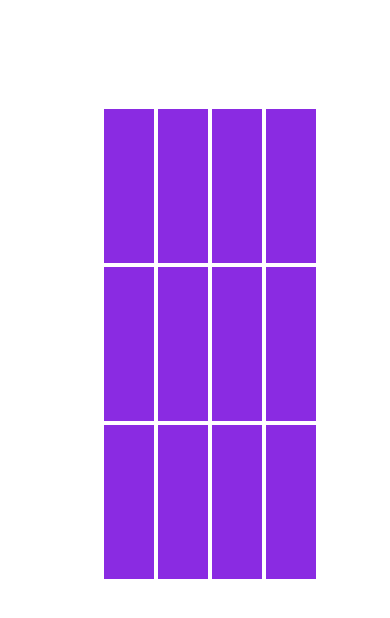
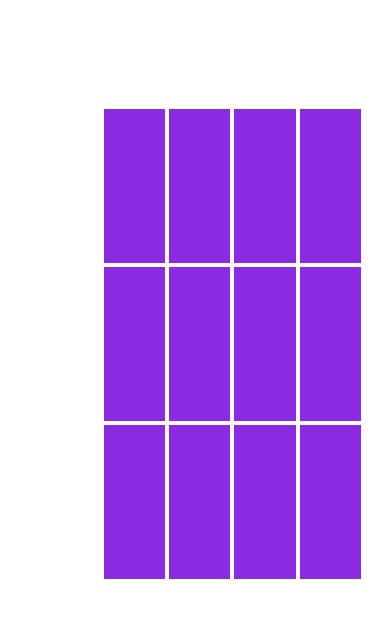
Before and after one commit to omarbr44/guessing-game, a plain HTML site: page index.html in a window 390 px wide. Drawn offline with Linux system fonts and the light colour scheme.

Commit message:
Update style.css

```diff
--- a/style.css
+++ b/style.css
@@ -51,32 +51,15 @@ div{
             top: 0;
         }
 
-       /* @media(max-width:470px){
+        @media(max-width:500px){
             #container1{
-                position: absolute;
-    display: grid;
-    grid-template-columns: repeat(4,1fr);
-    width: 75%;
-    left: 0;
-    margin: 0;
-    padding: 0;
-    top: 2000px;
-    grid-template-rows: repeat(3,minmax(158px,auto));
-    animation: up ease-in forwards 1s 1.5s;
+                max-width: 70%;
+
 }
-@keyframes up{
-    100%{top: 0;}
-}
+
            #container{
-            position: absolute;
-            display: grid;
-            grid-template-columns: repeat(4,1fr);
-            grid-gap: 10px;
-            width: 75%;
-            left: 0;
-            top: 0;
-            margin: 0;
-            padding: 0;
-            grid-template-rows: repeat(3,minmax(150px,auto));
+
+            max-width: 70%;
+
            }
-            }/*
+            }
```
